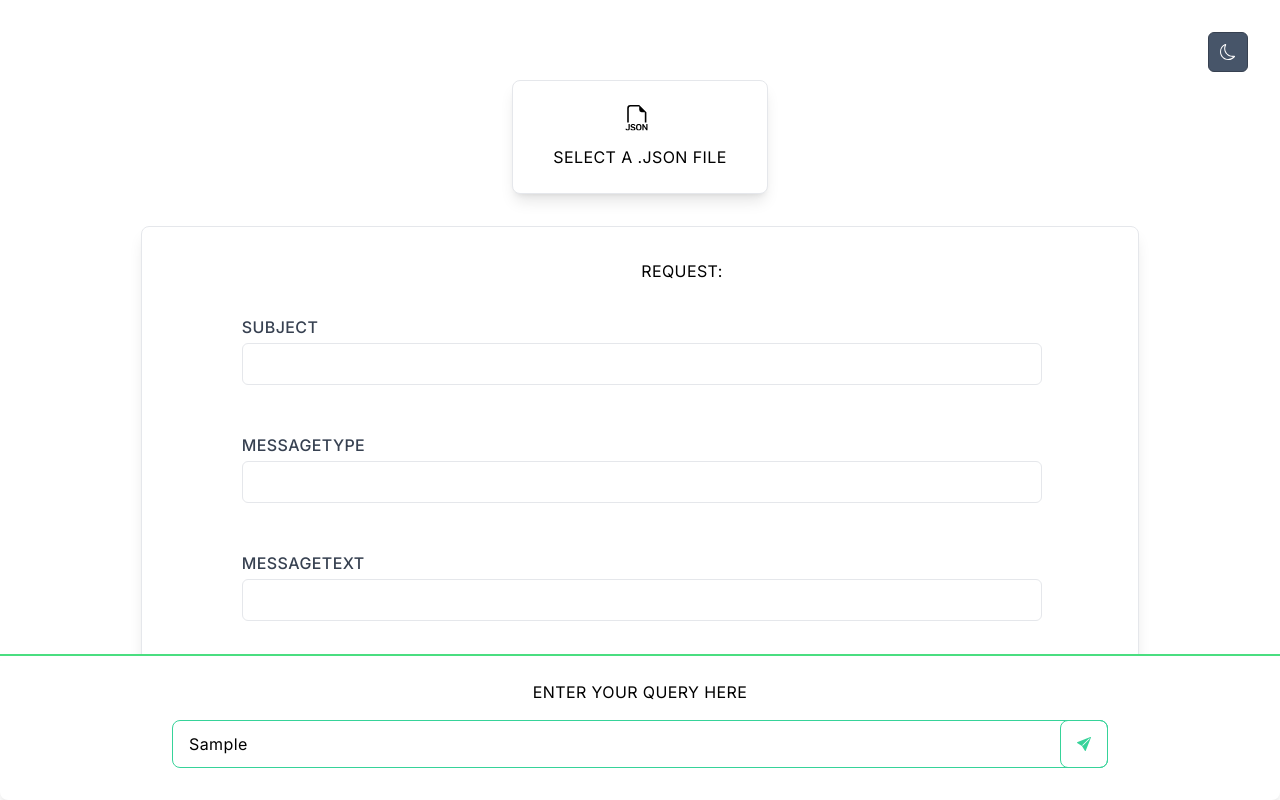
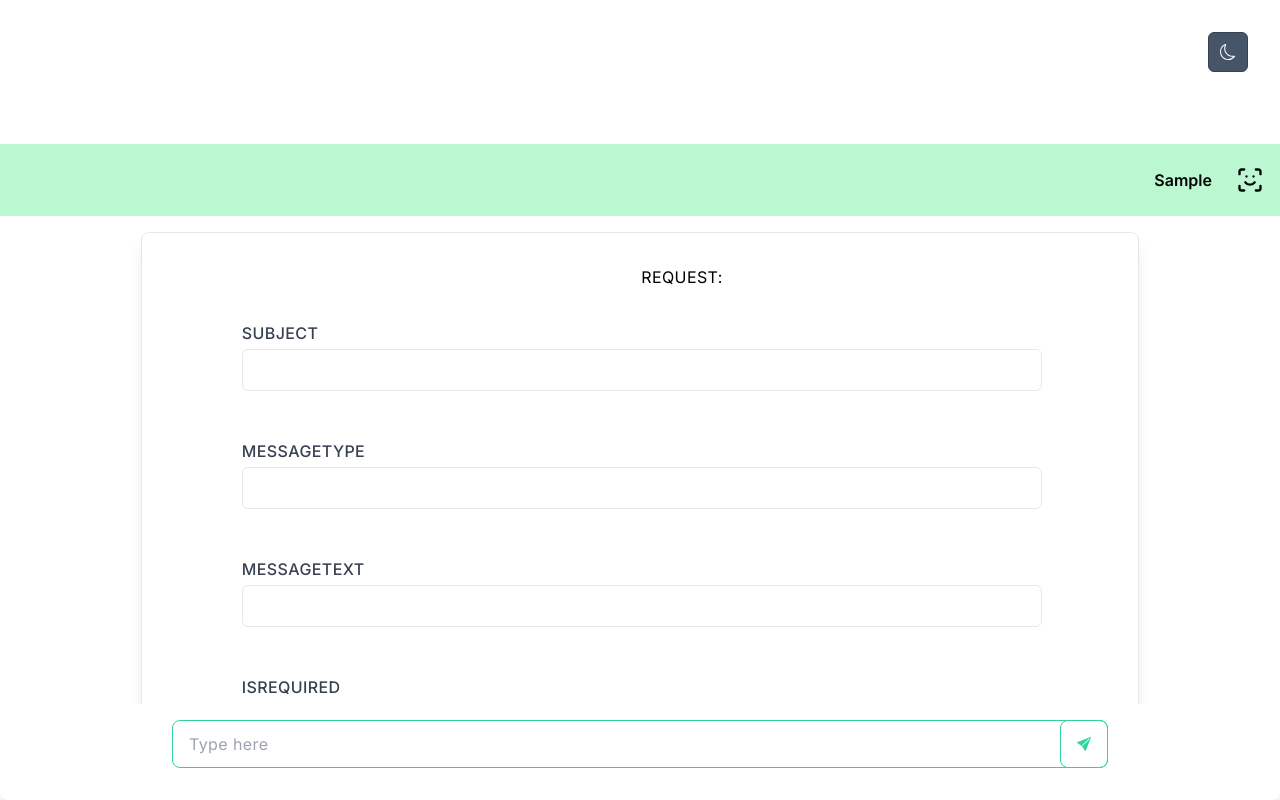
Before and after one commit to SuhasAcharya/json-input, a Next.js app: page / in a window 1280 px wide. Both pictures are taken after typing "Sample" into the empty fields and a click on the button 1084 px from the left and 744 px from the top of the page. Built offline with nearby package versions, Linux system fonts and the light colour scheme.

Commit message:
ui changed

```diff
--- a/app/components/query.tsx
+++ b/app/components/query.tsx
@@ -1,32 +1,69 @@
-"use client";
-import React from "react";
+import React, { useState } from "react";
+import { toast, ToastContainer } from "react-toastify";
 import { BsFillSendFill } from "react-icons/bs";
+import "react-toastify/dist/ReactToastify.css";
 
-export default function Query({ darkMode, theme }: any) {
+interface QueryProps {
+  darkMode: boolean;
+  theme: string;
+  onSendClick: () => void;
+  userQuery: string;
+  setUserQuery: React.Dispatch<React.SetStateAction<string>>;
+}
+
+const Query: React.FC<QueryProps> = ({
+  darkMode,
+  theme,
+  onSendClick,
+  userQuery,
+  setUserQuery,
+}) => {
+  const handleSendButtonClick = () => {
+    if (!userQuery) {
+      toast.error("Please enter a query.", {
+        position: "top-right",
+        autoClose: 3000,
+      });
+      return;
+    }
+
+    onSendClick();
+  };
+
+  const handleInputChange = (event: React.ChangeEvent<HTMLInputElement>) => {
+    setUserQuery(event.target.value);
+  };
+
   return (
-    <div className={`h-auto w-full border-t-2 border-green-400`}>
+    <div className={`h-auto w-full`}>
       <form action="" className="flex items-center justify-center">
         <label
-          className={`w-[100%] h-auto flex flex-col items-center px-4 py-4 gap-y-4 ${theme} rounded-lg shadow-lg tracking-wide uppercase  cursor-pointer `}
+          className={`w-[100%] h-auto flex flex-col items-center px-4 py-4 gap-y-4 ${theme} rounded-lg shadow-lg tracking-wide uppercase cursor-pointer `}
         >
-          <span className={`mt-2 text-base leading-normal ${theme}`}>
-            Enter your query here
-          </span>
           <div className={`w-[75%] relative mb-4`}>
             <input
               type="text"
               placeholder="Type here"
-              className="input input-bordered input-success w-full "
+              className={`input input-bordered input-success w-full `}
+              value={userQuery}
+              onChange={handleInputChange}
+              required
             />
             <button
-              className="btn btn-xs sm:btn-sm md:btn-md btn-outline  btn-success absolute right-0   "
-              onClick={(e) => e.preventDefault()}
+              className="btn btn-xs sm:btn-sm md:btn-md btn-outline btn-success absolute right-0"
+              onClick={(e) => {
+                e.preventDefault();
+                handleSendButtonClick();
+              }}
             >
               <BsFillSendFill />
             </button>
           </div>
         </label>
       </form>
+      <ToastContainer />
     </div>
   );
-}
+};
+
+export default Query;
--- a/app/components/request.tsx
+++ b/app/components/request.tsx
@@ -26,7 +26,11 @@ export default function Request({ darkMode, theme }: any) {
           </span>
           {data.map((item) => (
             <div key={item.key} className="mb-4">
-              <label className="block font-medium mb-1 text-gray-700">
+              <label
+                className={`block font-medium mb-1 ${
+                  darkMode ? "text-white" : "text-gray-700"
+                }`}
+              >
                 {item.key}
               </label>
               {item.type === "string" ? (
--- a/app/page.tsx
+++ b/app/page.tsx
@@ -5,17 +5,29 @@ import Query from "./components/query";
 import Request from "./components/request";
 import Response from "./components/response";
 import { BsMoon, BsSun } from "react-icons/bs";
+import { LuScanFace } from "react-icons/lu";
 
-const Home = () => {
-  const [darkMode, setDarkMode] = useState(false);
-  const [theme, setTheme] = useState("");
+const Home: React.FC = () => {
+  const [darkMode, setDarkMode] = useState<boolean>(false);
+  const [theme, setTheme] = useState<string>("");
+  const [showRequest, setShowRequest] = useState<boolean>(false);
+  const [userQuery, setUserQuery] = useState<string>("");
+  const [chatHistory, setChatHistory] = useState<
+    { type: string; message: string }[]
+  >([]);
 
   const toggleTheme = () => {
     setDarkMode(!darkMode);
   };
 
+  const handleSendClick = () => {
+    setShowRequest(true);
+    setChatHistory([...chatHistory, { type: "user", message: userQuery }]);
+    setUserQuery("");
+  };
+
   useEffect(() => {
-    const theme = darkMode ? "bg-black text-white" : "bg-white text-black";
+    const theme = darkMode ? "bg-gray-800 text-white" : "bg-white text-black";
     setTheme(theme);
   }, [darkMode]);
 
@@ -32,13 +44,55 @@ const Home = () => {
           </button>
         </div>
       </div>
-      <div className="flex-grow overflow-y-auto pb-[100px]">
-        <Input darkMode={darkMode} theme={theme} />
-        <Request darkMode={darkMode} theme={theme} />
-        <Response darkMode={darkMode} theme={theme} />
+      <div className="flex-grow overflow-y-auto pb-[100px] mt-20 ">
+        {showRequest && (
+          <div className="space-y-4 p-4 bg-green-200">
+            {chatHistory.map((item, index) => (
+              <div
+                key={index}
+                className={`flex ${
+                  item.type === "user" ? "justify-end" : "justify-start"
+                }`}
+              >
+                <div
+                  className={`flex items-center space-x-2 ${
+                    item.type === "user" ? "flex-row-reverse" : "flex-row"
+                  }`}
+                >
+                  {item.type === "user" && (
+                    <LuScanFace className="h-7 w-7 ml-4" />
+                  )}
+                  <div
+                    className={`rounded-md p-2 max-w-[70%] ${
+                      item.type === "user" ? "order-2" : "order-1"
+                    }`}
+                  >
+                    <text className="font-semibold ">{item.message}</text>
+                  </div>
+                  {item.type !== "user" && <LuScanFace />}
+                </div>
+              </div>
+            ))}
+          </div>
+        )}
+        {/* <Input
+          darkMode={darkMode}
+          theme={theme}
+          onSendClick={handleSendClick}
+          userQuery={userQuery}
+          setUserQuery={setUserQuery}
+        /> */}
+        {showRequest && <Request darkMode={darkMode} theme={theme} />}
+        {/* <Response darkMode={darkMode} theme={theme} /> */}
       </div>
-      <div className="fixed bottom-0 left-0 w-full ">
-        <Query darkMode={darkMode} theme={theme} />
+      <div className="fixed bottom-0 left-0 w-full">
+        <Query
+          darkMode={darkMode}
+          theme={theme}
+          onSendClick={handleSendClick}
+          userQuery={userQuery}
+          setUserQuery={setUserQuery}
+        />
       </div>
     </div>
   );
```
